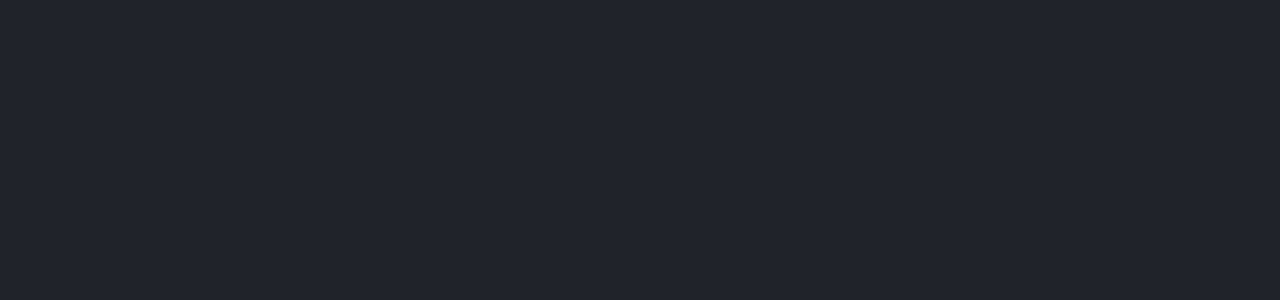
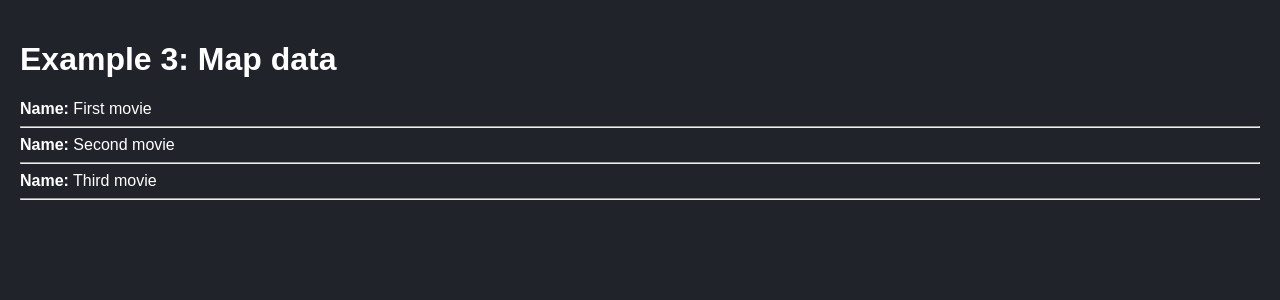
Before and after one commit to buitrbao222/sgu-react-advanced-examples, a React (Create React App) app: page /3 in a window 1280 px wide. Before the commit this address had no page. Shown: the top 300 px of the page. Built offline with nearby package versions, Linux system fonts and the light colour scheme.

Commit message:
example 3: map data

```diff
--- a/src/App.js
+++ b/src/App.js
@@ -1,7 +1,11 @@
 import { Routes, Route } from 'react-router-dom';
 import Example1 from './example-1/Example1';
 import Example2 from './example-2/Example2';
+import Example3 from './example-3/Example3';
 import Home from './Home';
+import axios from 'axios';
+
+axios.defaults.baseURL = process.env.REACT_APP_BACKEND;
 
 export default function App() {
   return (
@@ -11,6 +15,8 @@
       <Route path="/1" element={<Example1 />} />
 
       <Route path="/2" element={<Example2 />} />
+
+      <Route path="/3" element={<Example3 />} />
     </Routes>
   );
 }
--- a/src/example-1/Example1.js
+++ b/src/example-1/Example1.js
@@ -1,8 +1,6 @@
 import axios from 'axios';
 import moment from 'moment';
 import { useEffect, useState } from 'react';
-
-axios.defaults.baseURL = process.env.REACT_APP_BACKEND;
 
 export default function Example1() {
   const [loading, setLoading] = useState(false);
--- /dev/null
+++ b/src/example-3/Example3.js
@@ -0,0 +1,38 @@
+import { useEffect, useState } from 'react';
+import axios from 'axios';
+import moment from 'moment';
+
+const data = [
+  {
+    id: 1,
+    name: 'First movie',
+  },
+  {
+    id: 2,
+    name: 'Second movie',
+  },
+  {
+    id: 3,
+    name: 'Third movie',
+  },
+];
+
+export default function Example3() {
+  return (
+    <div>
+      <h1>Example 3: Map data</h1>
+
+      <div>
+        {data.map(movie => (
+          <>
+            <div key={movie.id}>
+              <b>Name:</b> {movie.name}
+            </div>
+
+            <hr />
+          </>
+        ))}
+      </div>
+    </div>
+  );
+}
```
